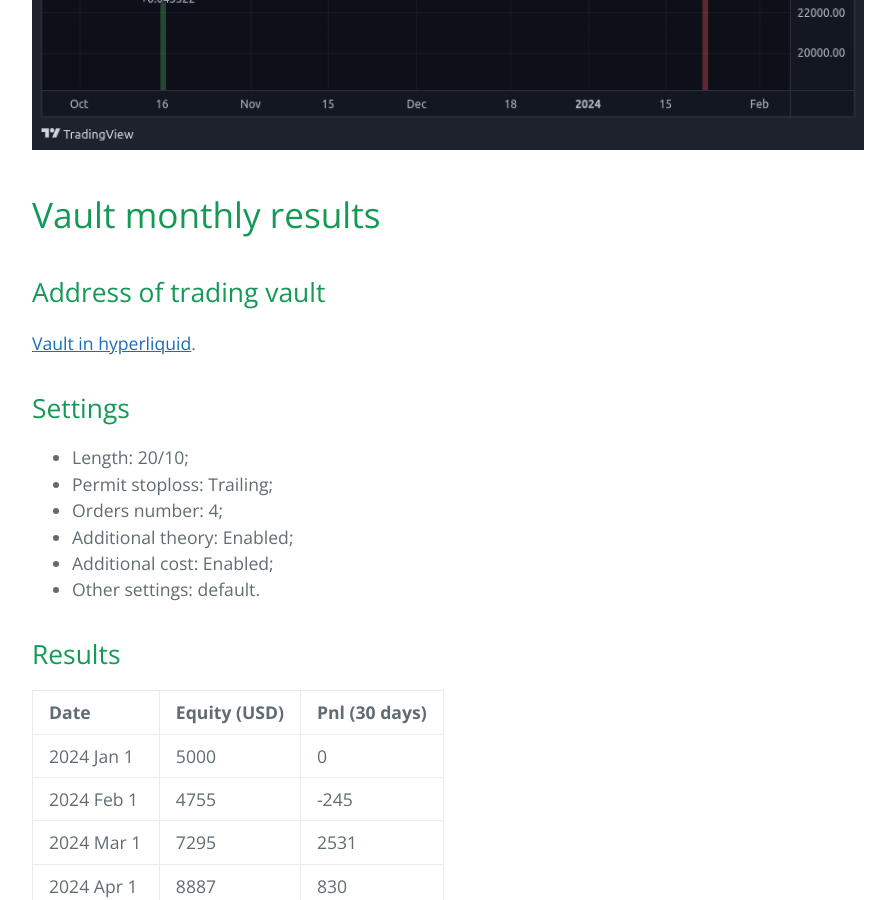
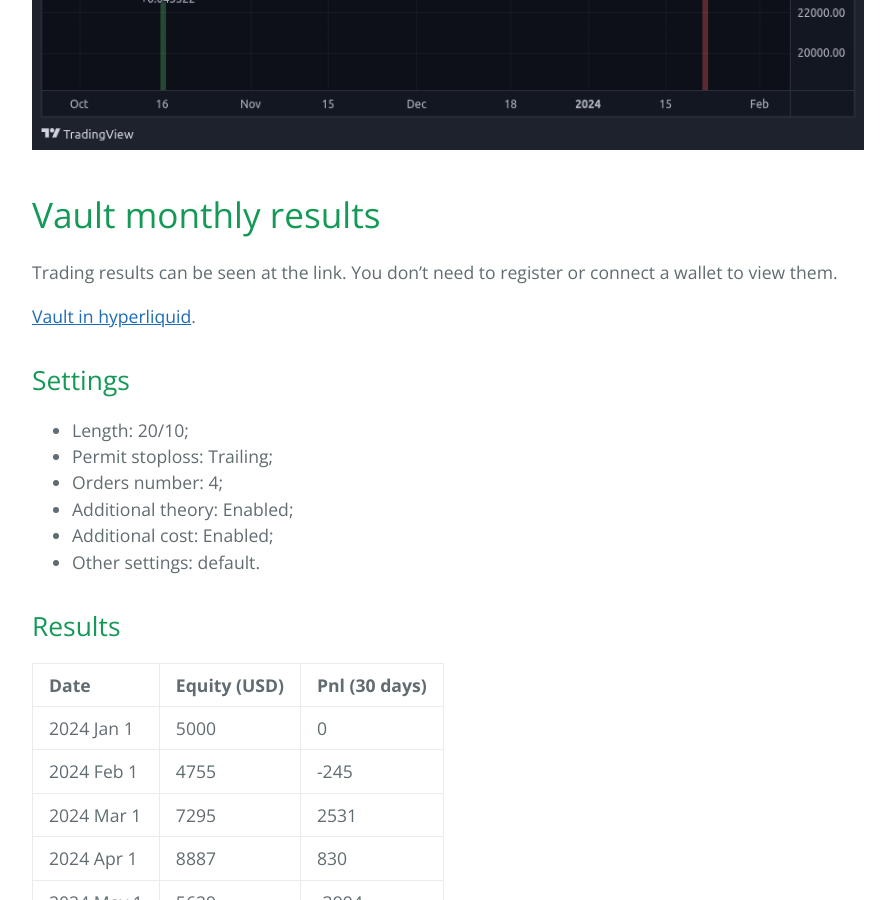
Before and after one commit to sergeyen7/sergeyen7.github.io, a Jekyll site: the page built from index.md, in a window 1280 px wide and 900 px high, scrolled down 2763 px. Shown: the whole window, without its empty margins (192-1087 px from the left). Built offline with Jekyll 4.4.1, drawn with Linux system fonts in a browser that asks for light colours; nearby versions of some CDN libraries.

Commit message:
Update index.md

```diff
--- a/index.md
+++ b/index.md
@@ -67,7 +67,7 @@ It's open-source Pine script V5.
 
 # Vault monthly results
 
-## Address of trading vault
+Trading results can be seen at the link. You don't need to register or connect a wallet to view them.
 
 [Vault in hyperliquid](https://app.hyperliquid.xyz/vaults/0x54094fd5077de413017b5e83da0b587043b55144).
 
```
